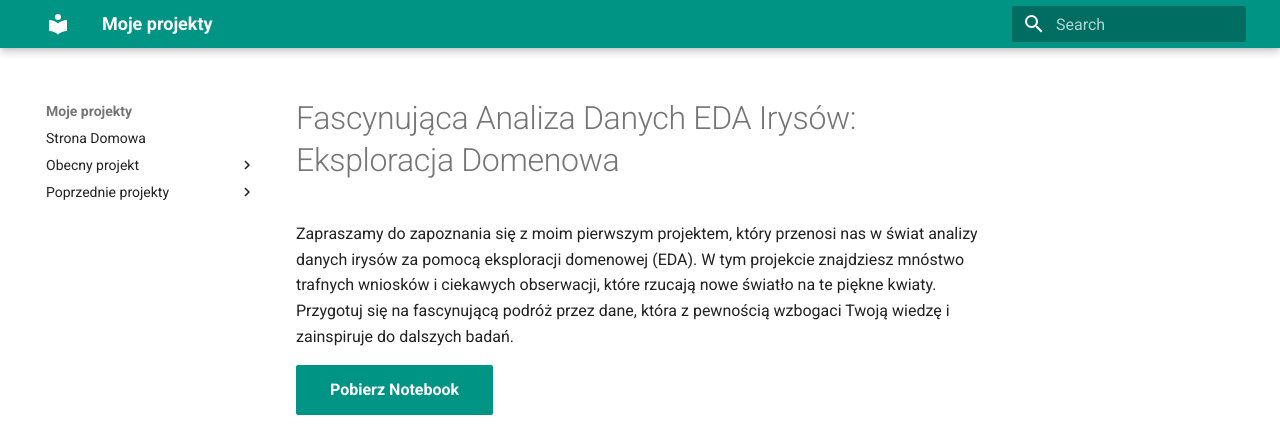
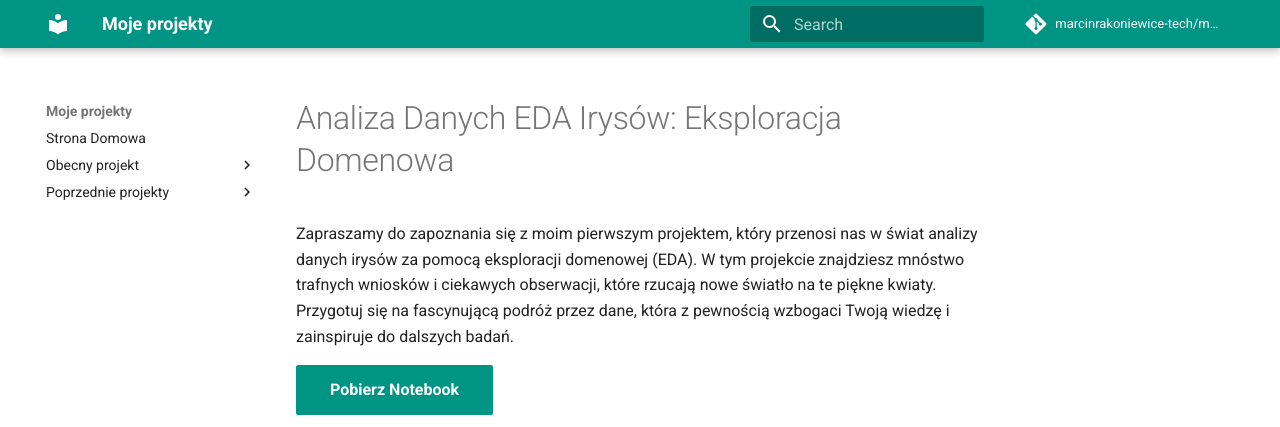
Before and after one commit to marcinrakoniewice-tech/mw_portfolio, an MkDocs documentation site: the page built from docs/Iris/index.md, in a window 1280 px wide, cut to the strip 0-427 px from the top of the page. Built offline with MkDocs 1.6.1 and Material for MkDocs 9.7.7, drawn with Linux system fonts in a browser that asks for light colours; comment, search, counter and statistics services are not loaded.

Commit message:
iris fixs and added gitignore

```diff
--- a/docs/Iris/index.md
+++ b/docs/Iris/index.md
@@ -1,5 +1,5 @@
 
-# Fascynująca Analiza Danych EDA Irysów: Eksploracja Domenowa
+# Analiza Danych EDA Irysów: Eksploracja Domenowa
 
 Zapraszamy do zapoznania się z moim pierwszym projektem, który przenosi nas w świat analizy danych irysów za pomocą eksploracji domenowej (EDA). W tym projekcie znajdziesz mnóstwo trafnych wniosków i ciekawych obserwacji, które rzucają nowe światło na te piękne kwiaty. Przygotuj się na fascynującą podróż przez dane, która z pewnością wzbogaci Twoją wiedzę i zainspiruje do dalszych badań.
 
--- a/mkdocs.yml
+++ b/mkdocs.yml
@@ -1,7 +1,11 @@
 site_name: Moje projekty
 site_author: Marcin Wołk
+site_url: https://marcinrakoniewice-tech.github.io/mw_portfolio
 site_description: >-
     Portfolio moich projektów z Data Science i AI.
+
+repo_name: marcinrakoniewice-tech/mw_portfolio
+repo_url: https://github.com/marcinrakoniewice-tech/mw_portfolio
 
 theme:
   name: material
```
Also changed, not shown: 1 other file.
